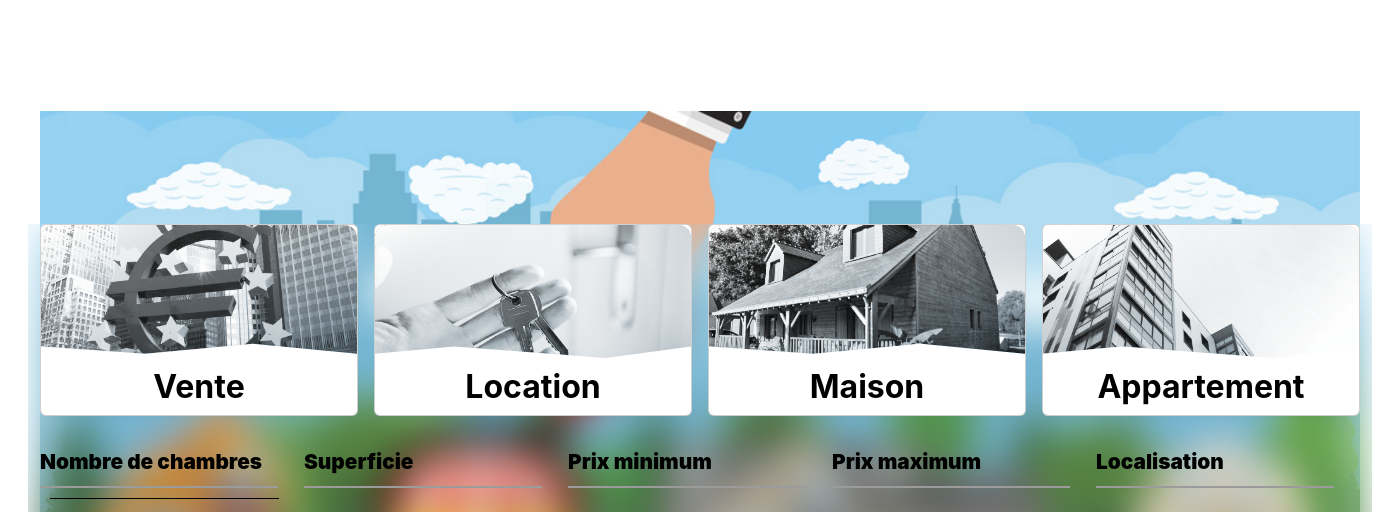
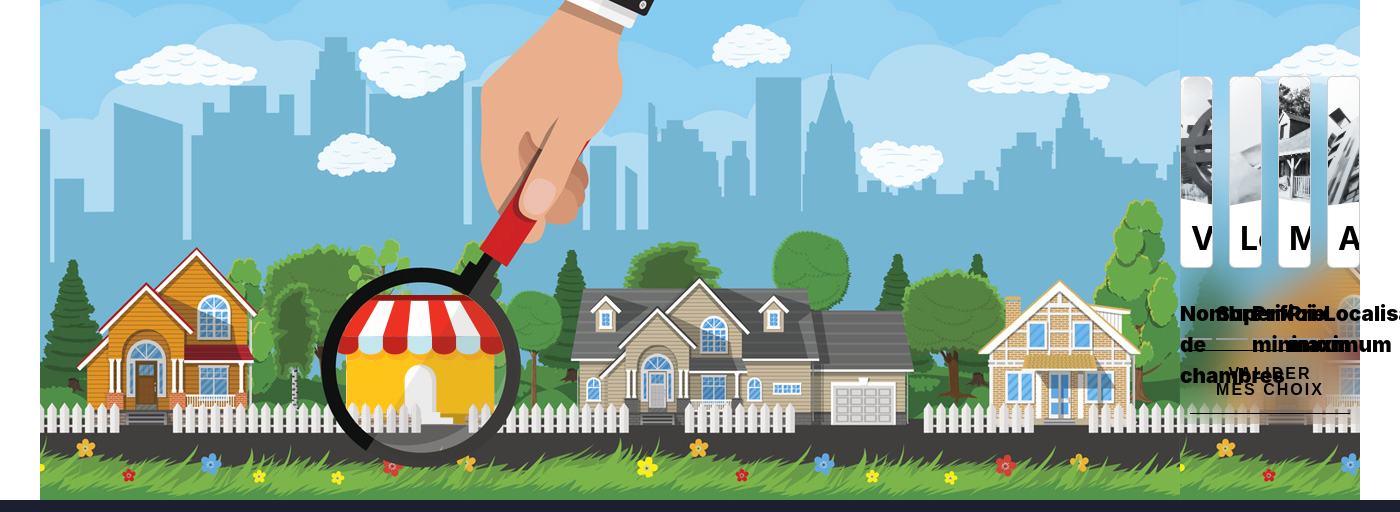
Before and after one commit to EvilCorpRobot/ThinkImmo, a PHP site: page / in a window 1400 px wide; the page is wider, and only the part inside the window is pictured. Shown: the part 76-588 px from the top of that part. Run offline with PHP 8.4, Linux system fonts and the light colour scheme; data that the repository does not hold is empty; some libraries are stand-ins or nearby versions.

Commit message:
change login form

```diff
--- a/models/model.php
+++ b/models/model.php
@@ -17,7 +17,7 @@ abstract class Model {
     private function getBdd() {
         if($this->bdd == null) {
             $this->bdd = new PDO('mysql:host=localhost;dbname=thinkimmo;charset=utf8',
-            'root', 'Mt326', array(PDO::ATTR_ERRMODE => PDO::ERRMODE_EXCEPTION));
+            'root', 'root', array(PDO::ATTR_ERRMODE => PDO::ERRMODE_EXCEPTION));
         }
         return $this->bdd;
     }
--- a/views/styles/clientHome.css
+++ b/views/styles/clientHome.css
@@ -163,18 +163,20 @@
   }
 
   form {
-    min-height: 100vh;
     display: flex;
     font-family: "Inter", Arial;
     justify-content: center;
     align-items: center;
     color: #000;
+    width:100%;
+     background-image: url("/assets/ThinkImmoBackgroundImage.jpg");
+     background-size: contain;
   }
   form .imageDeUne {
     width:100%;
   }
-  form .container {
-    position: absolute;
+  form .grid_container {
+    /* position: absolute; */
     top: 300px;
     backdrop-filter: blur(20px);
   }
--- a/views/styles/login.css
+++ b/views/styles/login.css
@@ -48,7 +48,7 @@
     margin-top: 30px;
   }
 
-  .login_container label, input, button {
+  .login_container label, input, .btn_form_login {
     display: block;
     width: 100%;
     padding: 0;
@@ -79,7 +79,7 @@
     box-shadow: inset 6px 6px 6px #cbced1, inset -6px -6px 6px white;
   }
 
-  .login_container button {
+  .login_container .btn_form_login {
     color: white;
     margin-top: 20px;
     background: #ff5d5d;
@@ -91,6 +91,6 @@
     transition: 0.5s;
   }
 
-  .login_container button:hover {
+  .login_container .btn_form_login:hover {
     box-shadow: none;
   }
--- a/views/viewClientHome.php
+++ b/views/viewClientHome.php
@@ -9,8 +9,8 @@ $this->titre = "Accueil";
 <main class="container">
 
     <form>
-        <img class="imageDeUne" src="./assets/ThinkImmoBackgroundImage.jpg" alt="">
-        <div class="container">
+    <img src="/assets/ThinkImmoBackgroundImage.jpg" alt="dessin immobilier">
+        <div class="grid_container">
             <div class="grid">
                 <label class="card">
                     <input class="card__input" type="checkbox" />
```
Also changed, not shown: views/viewLogin.php (+11 -4 lines).
